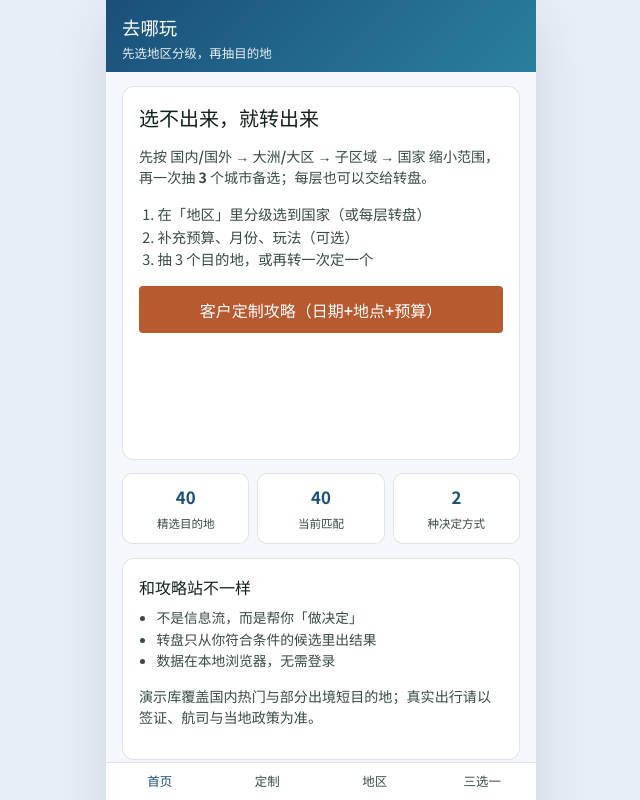
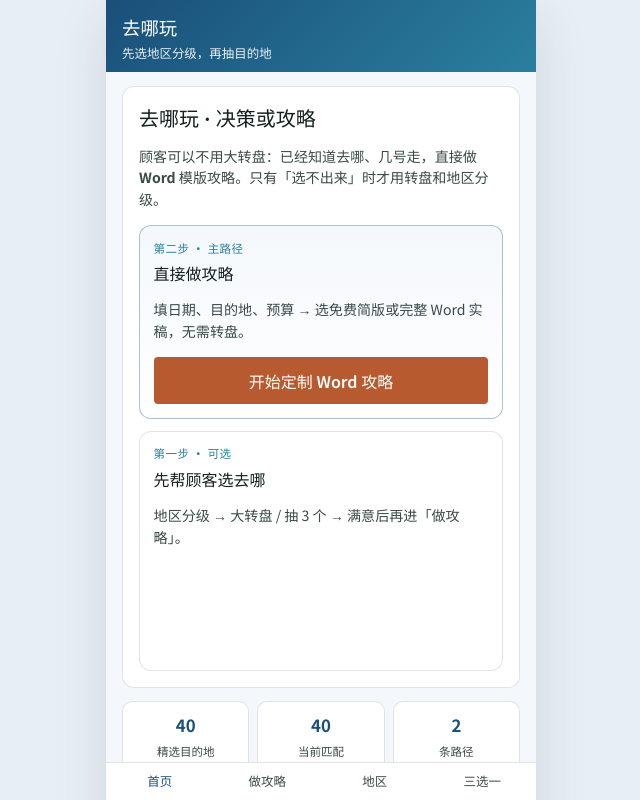
Before and after one commit to chenyezhu03-crypto/chenye03-crypto.github.io, a React (Vite) app: page /travel in a window 1280 px wide. Shown: the top 800 px of the page, without its empty margins (319-959 px from the left). Built offline with nearby package versions, Linux system fonts and the light colour scheme.

Commit message:
Allow skipping wheel: direct path to Word custom step with dest query prefill
Co-authored-by: chenyezhu03-crypto <chenyezhu03-crypto@users.noreply.github.com>

```diff
--- a/src/index.css
+++ b/src/index.css
@@ -1306,6 +1306,39 @@ textarea {
   font-size: 0.95rem;
 }
 
+.travel-path-grid {
+  display: grid;
+  gap: 0.75rem;
+  margin-top: 0.75rem;
+}
+
+.travel-path-card {
+  border: 1px solid var(--line);
+  border-radius: 12px;
+  padding: 0.85rem;
+  background: var(--white);
+}
+
+.travel-path-primary {
+  border-color: rgba(26, 79, 122, 0.35);
+  background: linear-gradient(180deg, #f4f8fc 0%, var(--white) 100%);
+}
+
+.travel-path-step {
+  margin: 0 0 0.35rem;
+  font-size: 0.72rem;
+  font-weight: 600;
+  color: #2a7f9e;
+  letter-spacing: 0.04em;
+}
+
+.travel-skip-wheel {
+  display: flex;
+  flex-direction: column;
+  gap: 0.5rem;
+  margin-top: 0.65rem;
+}
+
 .travel-form textarea {
   width: 100%;
   resize: vertical;
--- /dev/null
+++ b/src/lib/travelCustomLink.ts
@@ -0,0 +1,11 @@
+/** 进入「第二步：定制 Word 攻略」的链接（可不经过转盘） */
+export function travelCustomPath(options?: {
+  dest?: string
+  dests?: string[]
+}): string {
+  const params = new URLSearchParams()
+  if (options?.dest) params.set('dest', options.dest)
+  if (options?.dests?.length) params.set('dests', options.dests.join(','))
+  const q = params.toString()
+  return q ? `/travel/custom?${q}` : '/travel/custom'
+}
--- a/src/pages/travel/TravelCustom.tsx
+++ b/src/pages/travel/TravelCustom.tsx
@@ -1,5 +1,6 @@
-import { useMemo, useState } from 'react'
-import { useNavigate } from 'react-router-dom'
+import { useEffect, useMemo, useState } from 'react'
+import { useNavigate, useSearchParams } from 'react-router-dom'
+import { getDestinationById } from '../../lib/travelMatch'
 import { DESTINATIONS } from '../../data/destinations'
 import { buildCustomTripGuide } from '../../lib/customTripGuide'
 import {
@@ -30,6 +31,7 @@ function defaultEnd(start: string): string {
 
 export function TravelCustom() {
   const navigate = useNavigate()
+  const [search] = useSearchParams()
   const [startDate, setStartDate] = useState(() =>
     new Date().toISOString().slice(0, 10),
   )
@@ -46,6 +48,22 @@ export function TravelCustom() {
   const [customModules, setCustomModules] = useState<TemplateModuleId[]>([])
   const [busy, setBusy] = useState(false)
   const [error, setError] = useState('')
+
+  useEffect(() => {
+    const one = search.get('dest')
+    const many = search.get('dests')
+    if (many) {
+      const ids = many
+        .split(',')
+        .map((s) => s.trim())
+        .filter((id) => getDestinationById(id))
+      if (ids.length) setDestinationIds(ids)
+      return
+    }
+    if (one && getDestinationById(one)) {
+      setDestinationIds([one])
+    }
+  }, [search])
 
   const { nights, days } = useMemo(
     () => tripNightsAndDays(startDate, endDate),
@@ -138,9 +156,10 @@ export function TravelCustom() {
   return (
     <main className="travel-page">
       <section className="travel-card">
-        <h1 className="travel-h1">按客户信息做攻略</h1>
+        <h1 className="travel-h1">第二步 · 做 Word 攻略</h1>
         <p className="travel-lead">
-          豆包等模型写游记<strong>几乎免费</strong>，所以本站
+          <strong>不必使用大转盘</strong>——顾客只要说清日期、去哪、预算即可。豆包等模型写游记
+          <strong>几乎免费</strong>，所以本站
           <strong> 简版攻略免费</strong>，只对「完整 Word 模版实稿（含逐日详程）」象征性收
           <strong> ¥{MAX_GUIDE_PRICE_CNY}</strong>——卖的是<strong>固定版式 + 已整理实稿</strong>，不是让 AI 现编。
         </p>
--- a/src/pages/travel/TravelHome.tsx
+++ b/src/pages/travel/TravelHome.tsx
@@ -1,5 +1,6 @@
 import { Link } from 'react-router-dom'
 import { DESTINATIONS } from '../../data/destinations'
+import { travelCustomPath } from '../../lib/travelCustomLink'
 import { filterDestinations } from '../../lib/travelMatch'
 import { loadTravelPrefs } from '../../lib/travelStorage'
 
@@ -10,26 +11,37 @@ export function TravelHome() {
   return (
     <main className="travel-page">
       <section className="travel-card travel-hero-card">
-        <h1>选不出来，就转出来</h1>
+        <h1>去哪玩 · 决策或攻略</h1>
         <p className="travel-lead">
-          先按 <strong>国内/国外 → 大洲/大区 → 子区域 → 国家</strong>{' '}
-          缩小范围，再一次<strong>抽 3 个</strong>城市备选；每层也可以交给转盘。
+          顾客可以<strong>不用大转盘</strong>：已经知道去哪、几号走，直接做
+          <strong> Word 模版攻略</strong>。只有「选不出来」时才用转盘和地区分级。
         </p>
-        <ol className="travel-steps">
-          <li>在「地区」里分级选到国家（或每层转盘）</li>
-          <li>补充预算、月份、玩法（可选）</li>
-          <li>抽 3 个目的地，或再转一次定一个</li>
-        </ol>
-        <div className="travel-actions">
-          <Link className="btn btn-primary travel-btn-block" to="/travel/custom">
-            客户定制攻略（日期+地点+预算）
-          </Link>
-          <Link className="btn btn-ghost travel-btn-block" to="/travel/region">
-            开始选地区 / 转盘
-          </Link>
-          <Link className="btn btn-ghost travel-btn-block" to="/travel/prefs">
-            设置出行偏好
-          </Link>
+
+        <div className="travel-path-grid">
+          <section className="travel-path-card travel-path-primary">
+            <p className="travel-path-step">第二步 · 主路径</p>
+            <h2 className="travel-h2">直接做攻略</h2>
+            <p className="travel-meta">
+              填日期、目的地、预算 → 选免费简版或完整 Word 实稿，无需转盘。
+            </p>
+            <Link className="btn btn-primary travel-btn-block" to={travelCustomPath()}>
+              开始定制 Word 攻略
+            </Link>
+          </section>
+
+          <section className="travel-path-card">
+            <p className="travel-path-step">第一步 · 可选</p>
+            <h2 className="travel-h2">先帮顾客选去哪</h2>
+            <p className="travel-meta">
+              地区分级 → 大转盘 / 抽 3 个 → 满意后再进「做攻略」。
+            </p>
+            <Link className="btn btn-ghost travel-btn-block" to="/travel/region">
+              选地区 / 转盘
+            </Link>
+            <Link className="btn btn-ghost travel-btn-block" to="/travel/spin">
+              跳过地区，直接转
+            </Link>
+          </section>
         </div>
       </section>
 
@@ -44,17 +56,20 @@ export function TravelHome() {
         </div>
         <div className="travel-stat">
           <strong>2</strong>
-          <span>种决定方式</span>
+          <span>条路径</span>
         </div>
       </div>
 
       <section className="travel-card">
-        <h2 className="travel-h2">和攻略站不一样</h2>
-        <ul className="travel-bullets">
-          <li>不是信息流，而是帮你「做决定」</li>
-          <li>转盘只从你符合条件的候选里出结果</li>
-          <li>数据在本地浏览器，无需登录</li>
-        </ul>
+        <h2 className="travel-h2">两条路怎么连</h2>
+        <ol className="travel-steps">
+          <li>
+            <strong>知道去哪</strong> → 定制页（第二步）→ 下载 Word
+          </li>
+          <li>
+            <strong>不知道去哪</strong> → 转盘定城市 → 详情里点「做 Word 攻略」→ 同样进第二步
+          </li>
+        </ol>
         <p className="travel-note">
           演示库覆盖国内热门与部分出境短目的地；真实出行请以签证、航司与当地政策为准。
         </p>
--- a/src/pages/travel/TravelLayout.tsx
+++ b/src/pages/travel/TravelLayout.tsx
@@ -2,7 +2,7 @@ import { NavLink, Outlet, useLocation } from 'react-router-dom'
 
 const tabs = [
   { to: '/travel', label: '首页', end: true },
-  { to: '/travel/custom', label: '定制', end: false },
+  { to: '/travel/custom', label: '做攻略', end: false },
   { to: '/travel/region', label: '地区', end: false },
   { to: '/travel/picks', label: '三选一', end: false },
 ]
--- a/src/pages/travel/TravelPicks.tsx
+++ b/src/pages/travel/TravelPicks.tsx
@@ -6,7 +6,7 @@ import {
   pickRandomDestinations,
 } from '../../lib/travelGeoMatch'
 import { filterDestinations, getDestinationById } from '../../lib/travelMatch'
-import { guidesForDestination } from '../../lib/travelGuideCatalog'
+import { travelCustomPath } from '../../lib/travelCustomLink'
 import { loadTravelPrefs, saveTravelPrefs } from '../../lib/travelStorage'
 
 type LocationState = { picks?: string[] }
@@ -54,12 +54,18 @@ export function TravelPicks() {
         </p>
         <button
           type="button"
-          className="btn btn-primary travel-btn-block"
+          className="btn btn-ghost travel-btn-block"
           onClick={rerollThree}
           disabled={pool.length === 0}
         >
           换一批 3 个
         </button>
+        <Link
+          className="btn btn-primary travel-btn-block"
+          to={travelCustomPath({ dests: pickIds })}
+        >
+          已定案 · 为这 {picks.length} 个做 Word 攻略
+        </Link>
       </section>
 
       <ul className="travel-pick-three">
@@ -74,13 +80,9 @@ export function TravelPicks() {
               </Link>
               <Link
                 className="btn btn-ghost"
-                to={
-                  guidesForDestination(d.id)[0]
-                    ? `/travel/guide/${guidesForDestination(d.id)[0].id}`
-                    : `/travel/guide/auto?dest=${d.id}`
-                }
+                to={travelCustomPath({ dest: d.id })}
               >
-                攻略 Word/PDF
+                做 Word 攻略
               </Link>
             </div>
           </li>
--- a/src/pages/travel/TravelPlace.tsx
+++ b/src/pages/travel/TravelPlace.tsx
@@ -1,4 +1,5 @@
 import { Link, useNavigate, useParams } from 'react-router-dom'
+import { travelCustomPath } from '../../lib/travelCustomLink'
 import { BUDGET_LABELS, MONTH_LABELS, VIBE_LABELS } from '../../lib/travelTypes'
 import { guidesForDestination } from '../../lib/travelGuideCatalog'
 import { getDestinationGeo } from '../../data/destinationGeo'
@@ -87,19 +88,25 @@ export function TravelPlace() {
       </section>
 
       <div className="travel-actions travel-place-actions">
+        <Link
+          className="btn btn-primary travel-btn-block"
+          to={travelCustomPath({ dest: place.id })}
+        >
+          做 Word 攻略（填日期 · 第二步）
+        </Link>
         {guideList.length > 0 ? (
           <Link
-            className="btn btn-primary travel-btn-block"
+            className="btn btn-ghost travel-btn-block"
             to={`/travel/guide/${guideList[0].id}`}
           >
-            下载完整攻略（Word / PDF）
+            快速预览完整模版
           </Link>
         ) : (
           <Link
-            className="btn btn-primary travel-btn-block"
+            className="btn btn-ghost travel-btn-block"
             to={`/travel/guide/auto?dest=${place.id}`}
           >
-            生成简版攻略（Word / PDF）
+            快速预览简版
           </Link>
         )}
         <button
--- a/src/pages/travel/TravelRegion.tsx
+++ b/src/pages/travel/TravelRegion.tsx
@@ -14,6 +14,7 @@ import {
   EMPTY_GEO_PATH,
   type TravelGeoPath,
 } from '../../lib/travelTypes'
+import { travelCustomPath } from '../../lib/travelCustomLink'
 import { loadTravelPrefs, saveTravelPrefs } from '../../lib/travelStorage'
 
 type PickMode = 'manual' | 'wheel'
@@ -90,6 +91,9 @@ export function TravelRegion() {
           <strong> 四级国家</strong>（国内统一为中国）。选完再帮你
           <strong> 抽 3 个</strong> 具体目的地。
         </p>
+        <Link className="btn btn-ghost travel-btn-block" to={travelCustomPath()}>
+          顾客已定目的地 · 跳过选区，直接做 Word 攻略
+        </Link>
 
         <div className="travel-segment travel-segment-2">
           <button
--- a/src/pages/travel/TravelSpin.tsx
+++ b/src/pages/travel/TravelSpin.tsx
@@ -3,6 +3,7 @@ import { Link, useNavigate } from 'react-router-dom'
 import { SpinWheel } from '../../components/travel/SpinWheel'
 import { formatGeoBreadcrumb } from '../../lib/travelGeoMatch'
 import { filterDestinations, relaxHints } from '../../lib/travelMatch'
+import { travelCustomPath } from '../../lib/travelCustomLink'
 import { loadTravelPrefs, saveTravelPrefs } from '../../lib/travelStorage'
 
 export function TravelSpin() {
@@ -40,6 +41,12 @@ export function TravelSpin() {
             : ''}
           只在 {pool.length} 个候选里随机。
         </p>
+        <Link
+          className="btn btn-primary travel-btn-block"
+          to={travelCustomPath()}
+        >
+          不用转盘 · 直接做 Word 攻略
+        </Link>
         <Link className="travel-foot-link" to="/travel/region">
           先改地区分级（到国家）
         </Link>
```
